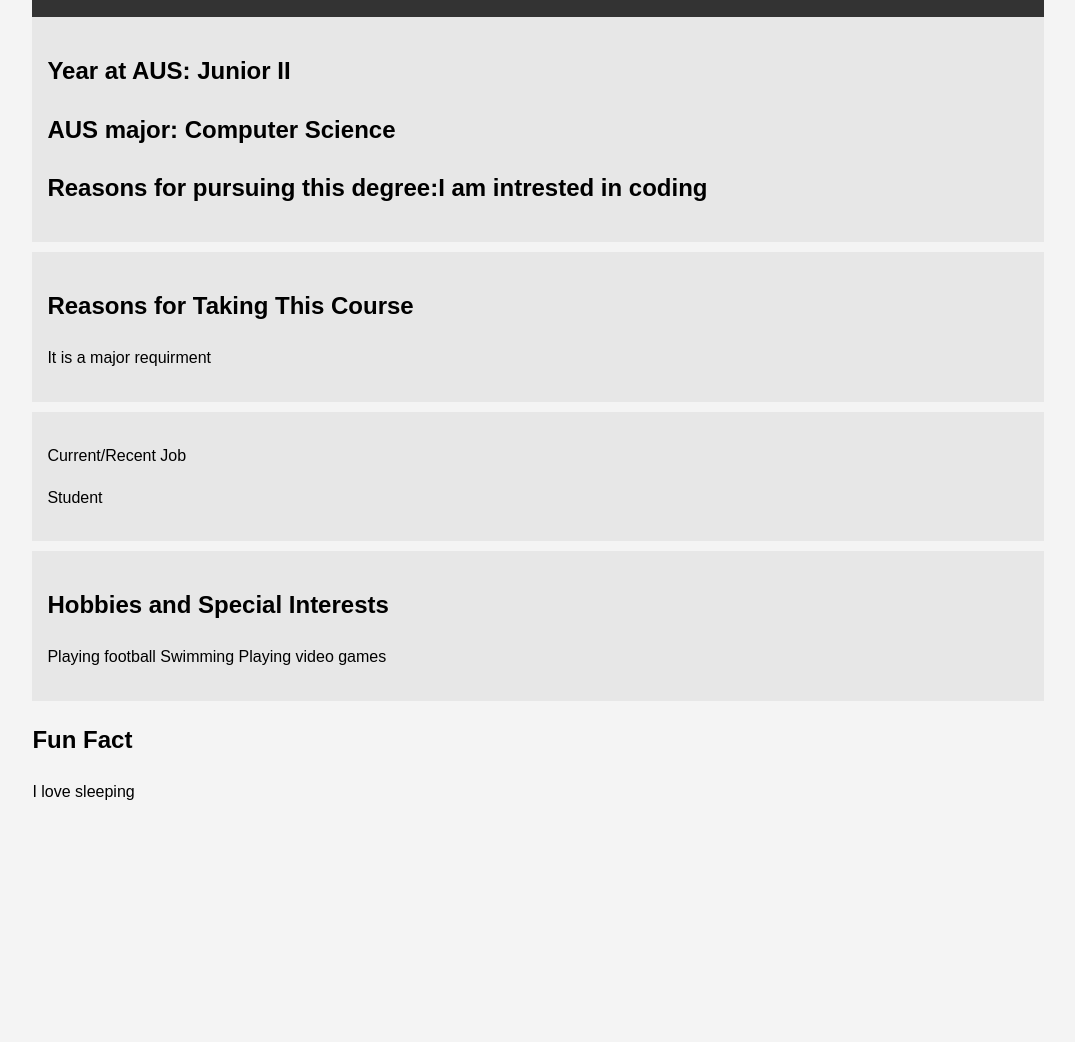
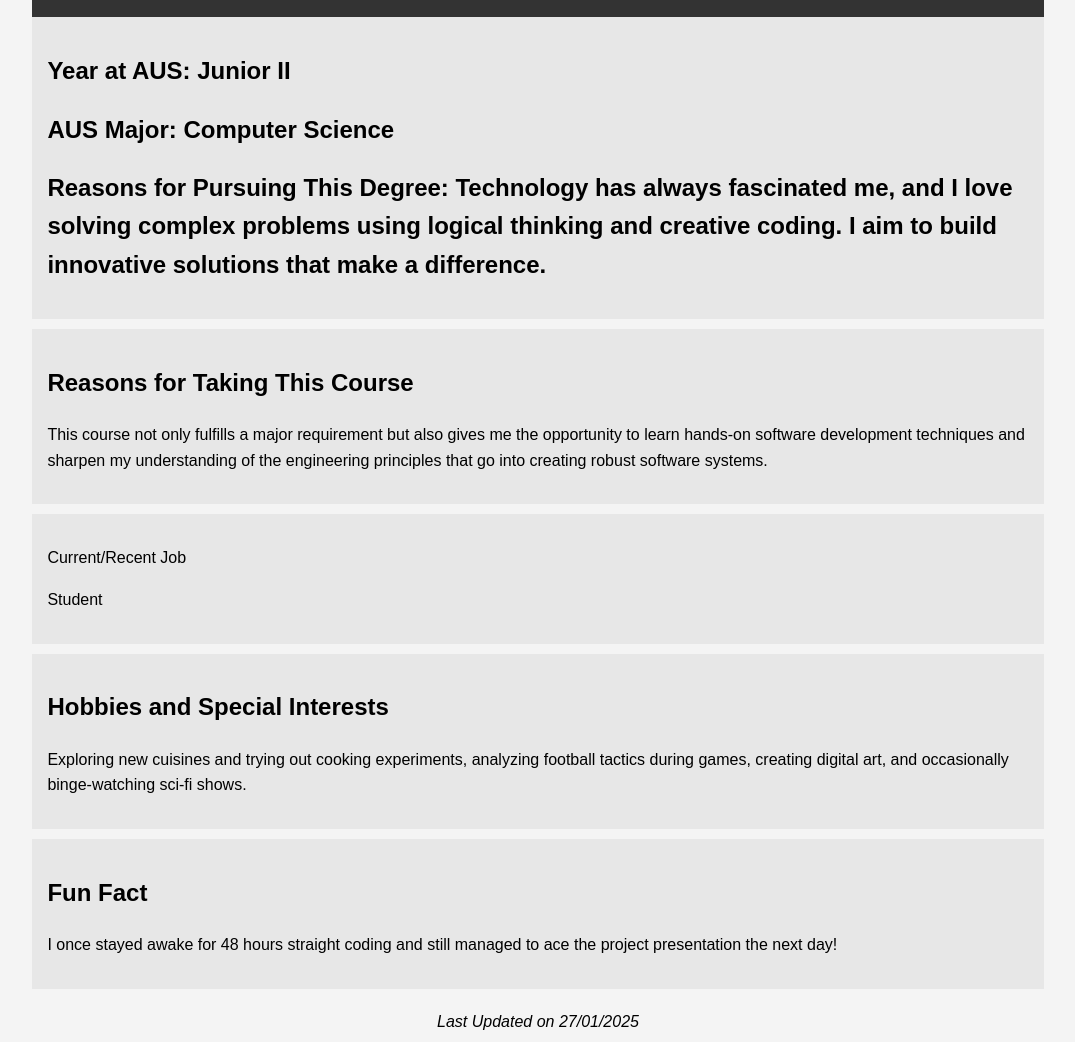
Before and after one commit to HamzaKharouf/me, a plain HTML site: page index.html in a window 1280 px wide. Shown: the part 133-1175 px from the top of the page, without its empty margins (102-1177 px from the left). Before the commit the page ends 962 px from the top, so only its background shows below. Drawn offline with Linux system fonts and the light colour scheme.

Commit message:
Update index.html

```diff
--- a/index.html
+++ b/index.html
@@ -21,10 +21,15 @@
         .main-info h1 {
             margin: 0;
         }
-        .hobbies, .lewis, .course, .job {
+        .hobbies, .lewis, .course, .job, .fun-fact {
             background: #e7e7e7;
             padding: 15px;
             margin-bottom: 10px;
+        }
+        .last-updated {
+            text-align: center;
+            margin-top: 20px;
+            font-style: italic;
         }
     </style>
 </head>
@@ -36,32 +41,39 @@
         </header>
 
         <section class="lewis">
-			<h2>Year at AUS: Junior II </h2>
-			<h2>AUS major: Computer Science</h2>
-			<h2>Reasons for pursuing this degree:I am intrested in coding</h2>
+            <h2>Year at AUS: Junior II</h2>
+            <h2>AUS Major: Computer Science</h2>
+            <h2>Reasons for Pursuing This Degree:
+                Technology has always fascinated me, and I love solving complex problems using logical thinking and creative coding.
+                I aim to build innovative solutions that make a difference.
+            </h2>
         </section>
 
-		<section class="course">
+        <section class="course">
             <h2>Reasons for Taking This Course</h2>
-            <p>It is a major requirment</p>
+            <p>This course not only fulfills a major requirement but also gives me the opportunity to learn hands-on software development techniques
+               and sharpen my understanding of the engineering principles that go into creating robust software systems.</p>
         </section>
 
-		<section class="job">
+        <section class="job">
             <p>Current/Recent Job</p>
-			<p>Student</p>
+            <p>Student</p>
         </section>
 
         <section class="hobbies">
             <h2>Hobbies and Special Interests</h2>
-            <p>Playing football
-	       Swimming
-	        Playing video games</p>
+            <p>Exploring new cuisines and trying out cooking experiments, analyzing football tactics during games,
+               creating digital art, and occasionally binge-watching sci-fi shows.</p>
         </section>
 
         <section class="fun-fact">
             <h2>Fun Fact</h2>
-            <p>I love sleeping</p>
+            <p>I once stayed awake for 48 hours straight coding and still managed to ace the project presentation the next day!</p>
         </section>
+
+        <footer class="last-updated">
+            Last Updated on 27/01/2025
+        </footer>
     </div>
 </body>
 </html>
```
